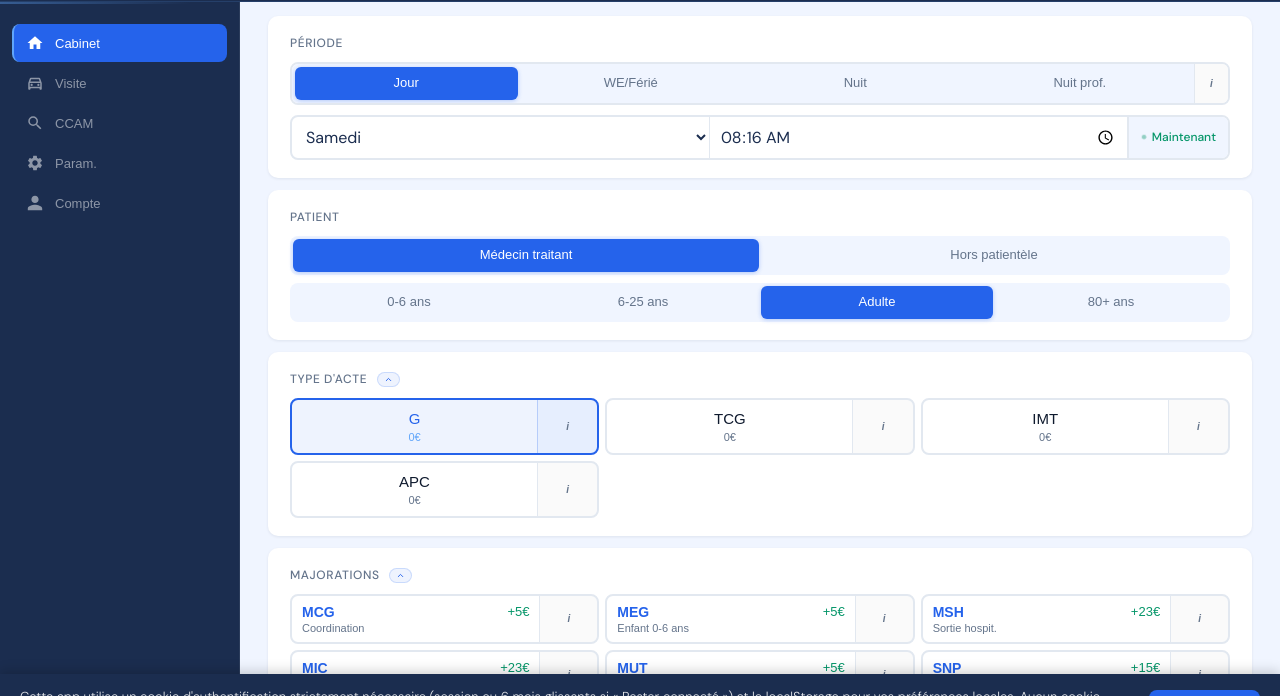
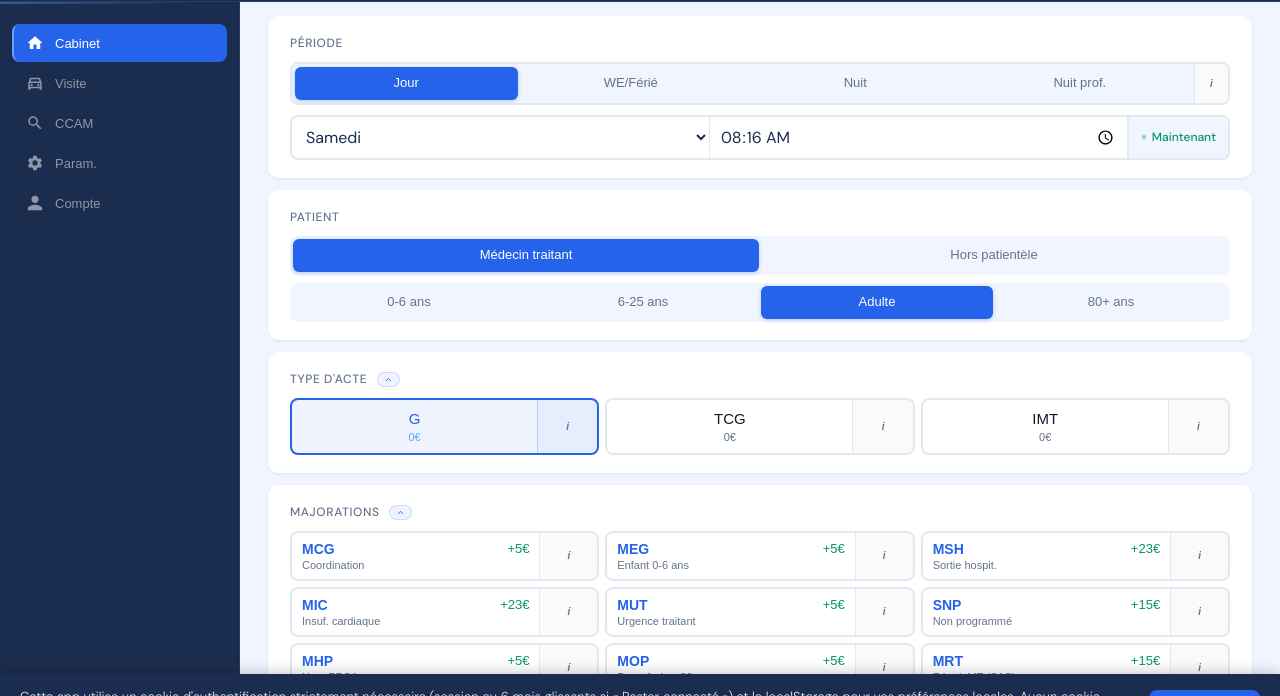
Before and after one commit to user45000/Honoraire-Like, a website: page public/index.html in a window 1280 px wide. Shown: the part 62-758 px from the top of the page. Drawn offline with Linux system fonts and the light colour scheme; no server answers.

Commit message:
fix: APC masqué en mode simple, visible en mode complet uniquement

```diff
--- a/public/index.html
+++ b/public/index.html
@@ -119,7 +119,7 @@
           <button class="acte-btn active" data-acte="G"><span class="acte-main">G<span class="acte-price">30€</span></span><span class="info-icon" data-info="G">i</span></button>
           <button class="acte-btn" data-acte="TCG"><span class="acte-main">TCG<span class="acte-price">25€</span></span><span class="info-icon" data-info="TCG">i</span></button>
 <button class="acte-btn" data-acte="IMT"><span class="acte-main">IMT<span class="acte-price">60€</span></span><span class="info-icon" data-info="IMT">i</span></button>
-          <button class="acte-btn" data-acte="APC"><span class="acte-main">APC<span class="acte-price">60€</span></span><span class="info-icon" data-info="APC">i</span></button>
+          <button class="acte-btn" data-acte="APC" data-advanced="true"><span class="acte-main">APC<span class="acte-price">60€</span></span><span class="info-icon" data-info="APC">i</span></button>
           <button class="acte-btn" data-acte="GL1"><span class="acte-main">GL1<span class="acte-price">60€</span></span><span class="info-icon" data-info="GL1">i</span></button>
           <button class="acte-btn" data-acte="GL2"><span class="acte-main">GL2<span class="acte-price">60€</span></span><span class="info-icon" data-info="GL2">i</span></button>
           <button class="acte-btn" data-acte="GL3"><span class="acte-main">GL3<span class="acte-price">60€</span></span><span class="info-icon" data-info="GL3">i</span></button>
```
